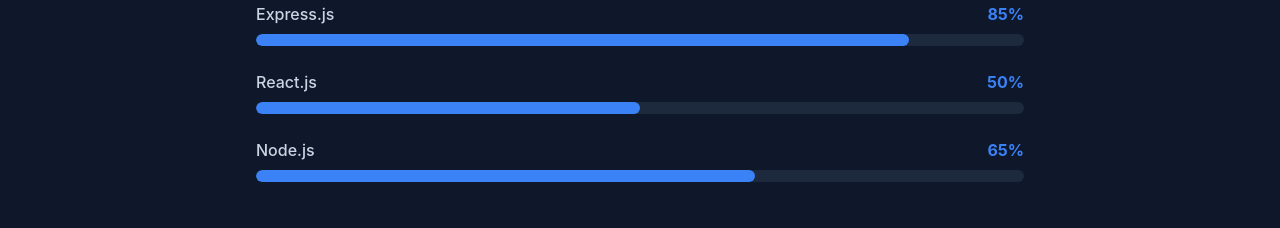
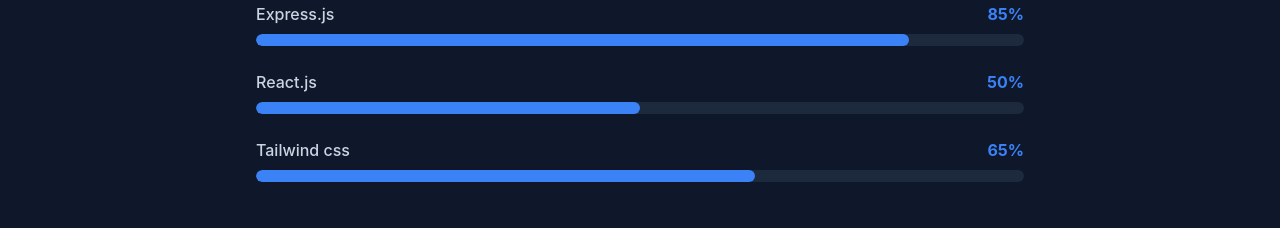
Before and after one commit to RajbanshiBittu/Portfolio, a React app: page / in a window 1280 px wide. Shown: the part 2360-2588 px from the top of the page. Built offline with nearby package versions, Linux system fonts and the light colour scheme; the HTML template or start-up script is replaced by a standard one.

Commit message:
second change

```diff
--- a/src/components/Skills.jsx
+++ b/src/components/Skills.jsx
@@ -28,7 +28,7 @@
   { name: "MongoDB", level: 50 },
   { name: "Express.js", level: 85 },
   { name: "React.js", level: 50 },
-  { name: "Node.js", level: 65 },
+  { name: "Tailwind css", level: 65 },
 ];
 
 const Skills = () => {
```
